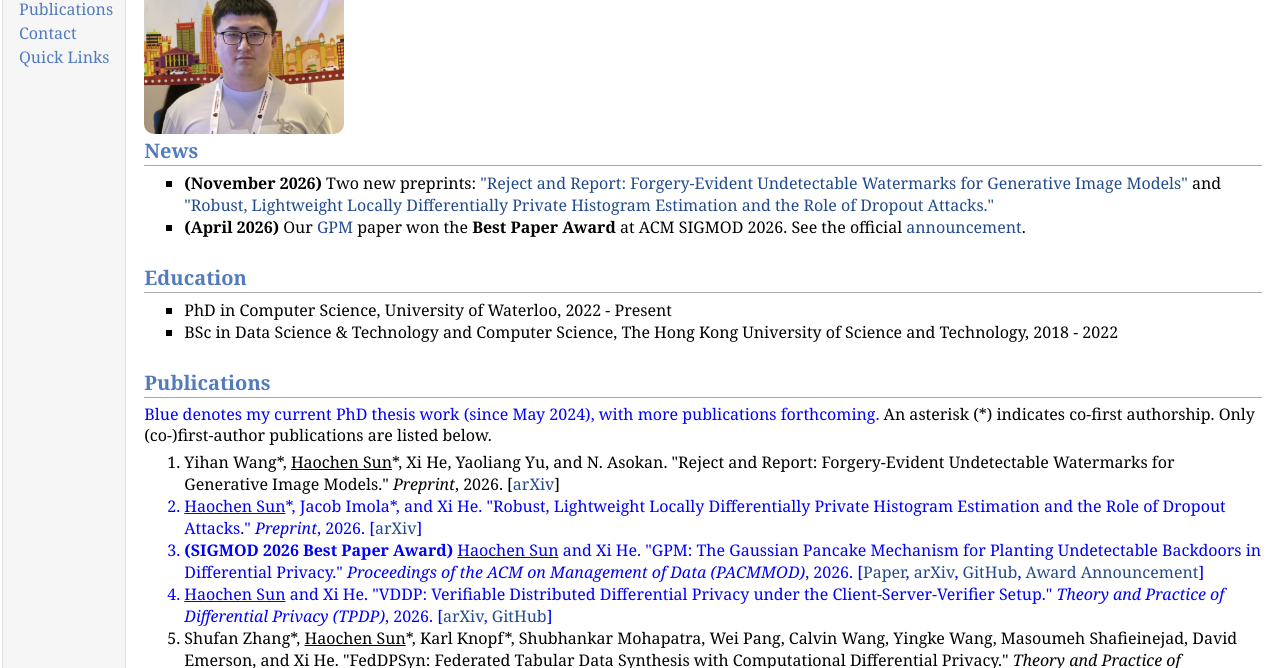
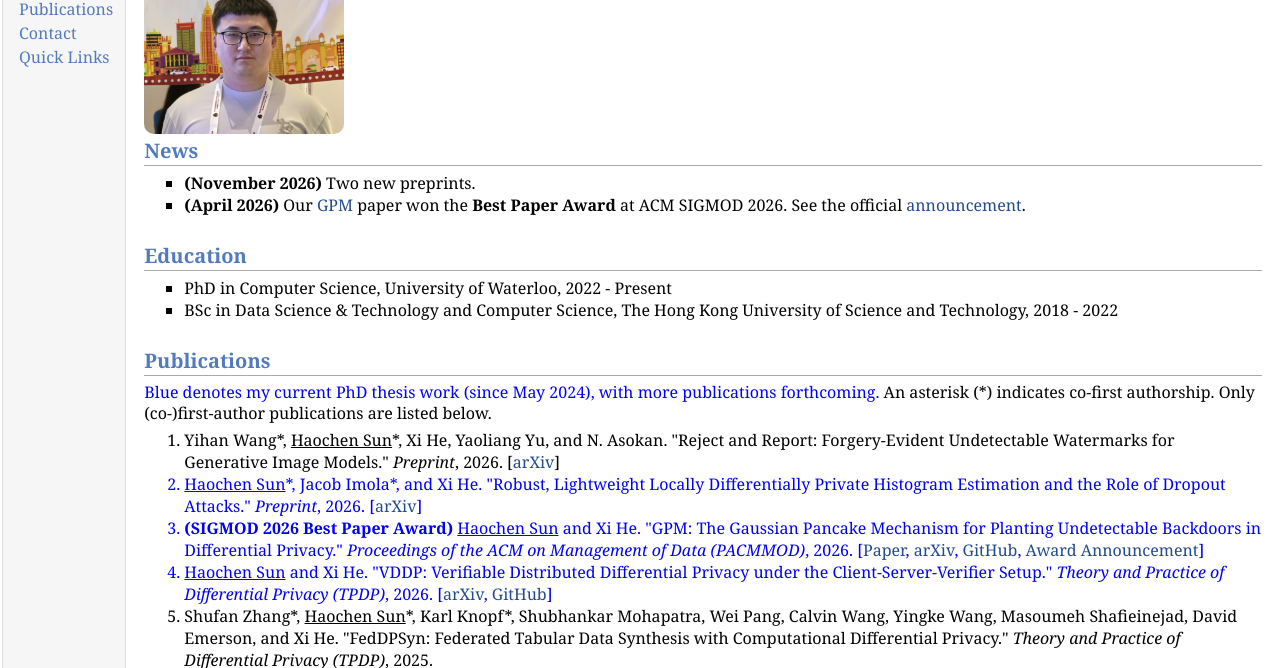
Before and after one commit to jvhs0706/jvhs0706.github.io, a plain HTML site: page index.html in a window 1280 px wide. Shown: the part 103-771 px from the top of the page. Drawn offline with Linux system fonts and the light colour scheme.

Commit message:
Update personal website content at 2026-11-25, 07:00:01, from ubuntu2404-102

```diff
--- a/index.html
+++ b/index.html
@@ -50,7 +50,7 @@
   <div id="main">
     <h2 id="news">News</h2>
     <ul>
-      <li><b>(November 2026)</b> Two new preprints: <a href="#pub-reject-report">"Reject and Report: Forgery-Evident Undetectable Watermarks for Generative Image Models"</a> and <a href="#pub-ldp-histogram">"Robust, Lightweight Locally Differentially Private Histogram Estimation and the Role of Dropout Attacks."</a></li>
+      <li><b>(November 2026)</b> Two new preprints.</li>
       <li><b>(April 2026)</b> Our <a href="#pub-gpm">GPM</a> paper won the <b>Best Paper Award</b> at ACM SIGMOD 2026. See the official <a href="https://2026.sigmod.org/sigmod_awards.shtml">announcement</a>.</li>
     </ul>
 
```
Also changed, not shown: 2 other files.
